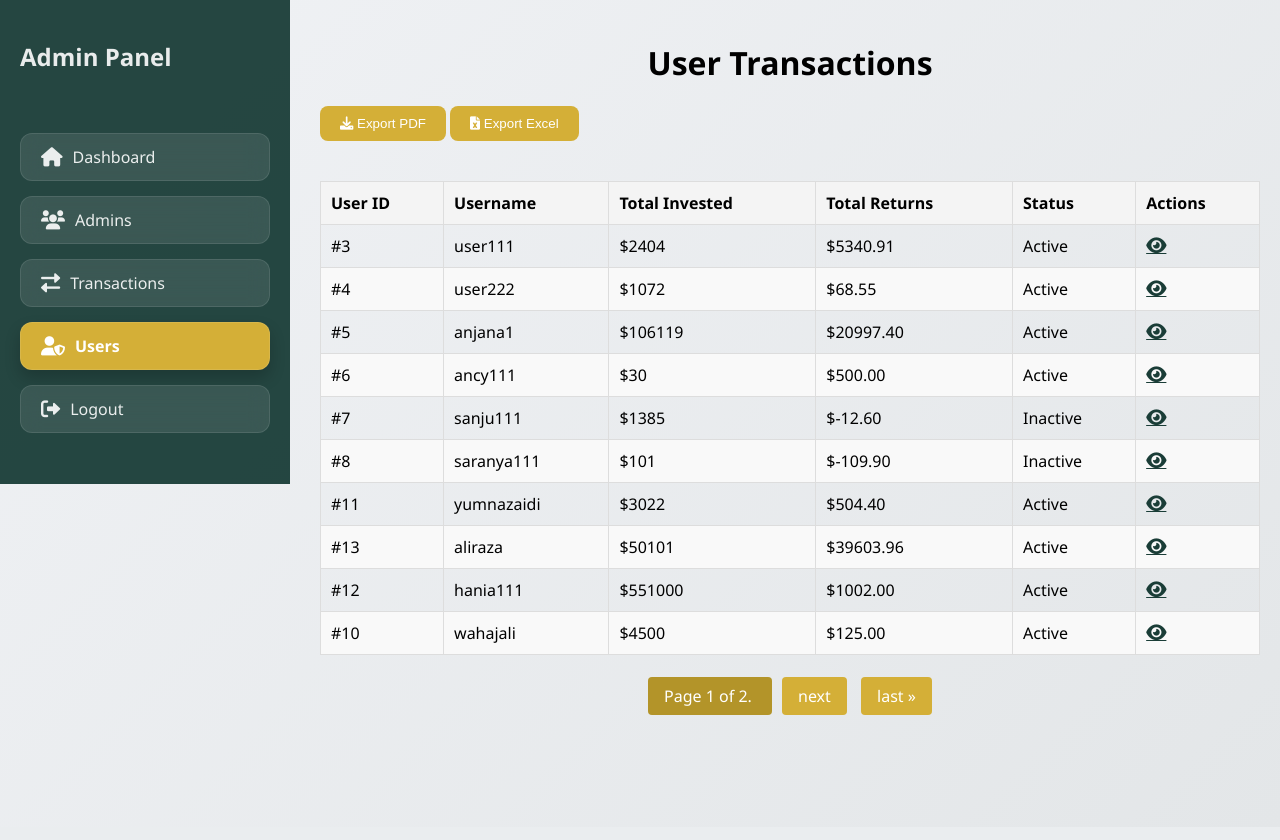
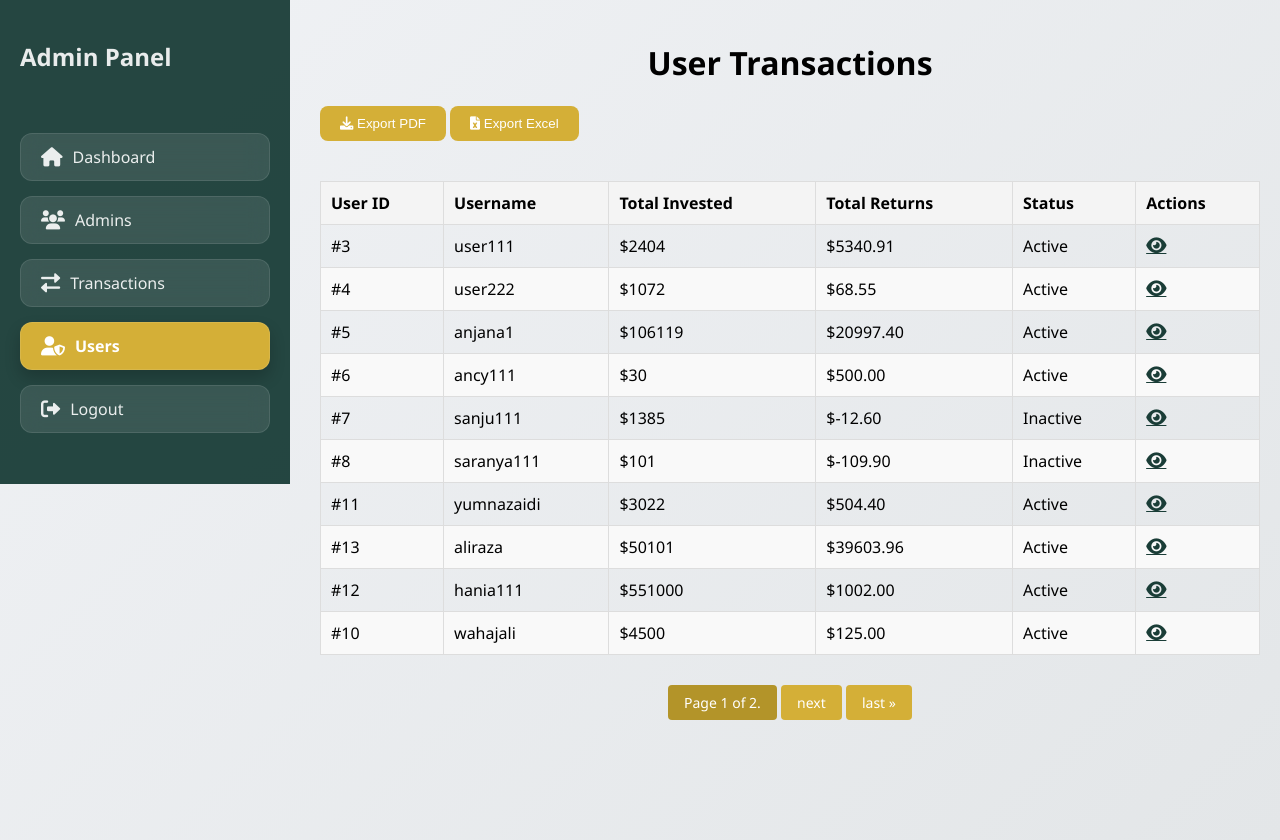
Before and after one commit to nijiya-curions/mufaza-project, a Django app: page /investapp/admin_home/ in a window 1280 px wide. Before the commit the page ends 715 px from the top, so only its background shows below. Run offline with Django 5.2, Linux system fonts and the light colour scheme; a user stored in the database is signed in; data comes from the database, SQL or seed files in the repository; both versions use the stored data as it was after the commit; some libraries are stand-ins or nearby versions.

Commit message:
fixed logout issues

```diff
--- a/investmentproject/investapp/templates/admin-user-dashboard.html
+++ b/investmentproject/investapp/templates/admin-user-dashboard.html
@@ -188,25 +188,47 @@
 .pagination {
     text-align: center;
     margin-top: 30px;
-    padding-bottom:100px ;
+    padding-bottom: 100px;
+    display: flex;
+    justify-content: center; /* Center all links */
+    align-items: center; /* Vertically align links */
+    gap: 10px; /* Add spacing between links */
+    flex-wrap: wrap; /* Ensure wrapping on smaller screens */
 }
-.pagination a {
+
+.pagination a,
+.pagination .current {
     padding: 8px 16px;
-    margin: 0 5px;
     background-color: var(--accent-gold);
     color: white;
     text-decoration: none;
     border-radius: 4px;
-
+    font-size: 14px;
+    display: inline-block;
 }
 
 .pagination .current {
-    padding: 8px 16px;
-    margin: 0 5px;
     background-color: #b39429;
-    color: white;
-    border-radius: 4px;
 }
+
+/* Responsive Adjustments for Small Screens */
+@media (max-width: 425px) {
+    .pagination {
+        flex-wrap: nowrap; /* Prevent links from wrapping */
+        overflow-x: auto; /* Add horizontal scroll for overflow */
+        justify-content: center; /* Center links horizontally */
+        gap: 5px; /* Reduce gap between links */
+
+    }
+
+    .pagination a,
+    .pagination .current {
+        padding: 6px 12px; /* Smaller padding for compact layout */
+        font-size: 12px; /* Smaller font for small screens */
+
+    }
+}
+
 
     </style>
     <script>
--- a/investmentproject/investapp/templates/transaction_list.html
+++ b/investmentproject/investapp/templates/transaction_list.html
@@ -409,7 +409,10 @@ tr:hover {
                 }
             });
         });
+
     </script>
+
+
 
 </head>
 <body>
--- a/investmentproject/investapp/views.py
+++ b/investmentproject/investapp/views.py
@@ -18,6 +18,8 @@ from django.views.decorators.cache import never_cache
 from django.shortcuts import render, redirect
 from django.contrib.auth.decorators import login_required
 from .forms import ProfileUpdateForm
+from django.contrib.auth import logout
+
 
 # home page
 def home(request):
@@ -99,7 +101,9 @@ def login_view(request):
 
 def logout_view(request):
     logout(request)
-    return redirect('home')
+    request.session.flush()  # Clear the session entirely
+    return redirect('home')  # Redirect to login page
+
 
 
 # Admin view to list all users
@@ -108,6 +112,7 @@ def superuser_required(user):
     return user.is_authenticated and user.is_superuser
 
 @user_passes_test(superuser_required)
+@never_cache
 def admin_user_list(request):
     User = get_user_model()
 
@@ -170,7 +175,10 @@ def admin_required(user):
     return user.is_authenticated and user.is_staff
 
 @user_passes_test(admin_required, login_url='login')
+@never_cache
 def transaction_list(request):
+    if not request.user.is_authenticated:
+        return redirect('home')
     # Get the search query (if any)
     search_query = request.GET.get('search', '')
 
@@ -252,6 +260,7 @@ def transaction_list(request):
 
 @login_required
 @user_passes_test(lambda u: u.is_staff)  # Ensure only staff can access
+@never_cache
 def pending_transactions(request):
     # Get all transactions with 'pending' status
     transactions = Transaction.objects.filter(status='pending').order_by('-date')
@@ -318,6 +327,7 @@ def decimal_to_float(value):
 
 @login_required
 @user_passes_test(lambda user: user.is_staff)
+@never_cache
 def admin_user_home(request, user_id=None):
     # Filter users who have at least one approved transaction
     # Get all users who have at least one approved transaction
@@ -386,6 +396,8 @@ def admin_user_home(request, user_id=None):
 
 # for users creating transaction view
 
+
+@never_cache
 @login_required
 def manage_investment(request):
     if request.method == 'POST':
@@ -405,6 +417,7 @@ def manage_investment(request):
 
 # user transaction list
 
+@never_cache
 @login_required
 def dashboard_view(request):
     # Filter all transactions for the logged-in user and transactions created by the admin
@@ -455,6 +468,7 @@ def dashboard_view(request):
 # .............................
 # update profile
 
+@never_cache
 @login_required
 def update_profile(request):
     user = request.user
--- a/investmentproject/investmentproject/settings.py
+++ b/investmentproject/investmentproject/settings.py
@@ -131,6 +131,10 @@ MEDIA_ROOT = BASE_DIR / 'media'
 
 DEFAULT_AUTO_FIELD = 'django.db.models.BigAutoField'
 
+# Ensure cache is disabled for authenticated pages
+CACHE_MIDDLEWARE_SECONDS = 0  # Disable caching entirely
+CACHE_MIDDLEWARE_KEY_PREFIX = ''  # Optional
+
 
 # settings.py
 SESSION_ENGINE = 'django.contrib.sessions.backends.db'  # Default: database-backed sessions
```
Also changed, not shown: investmentproject/db.sqlite3.
